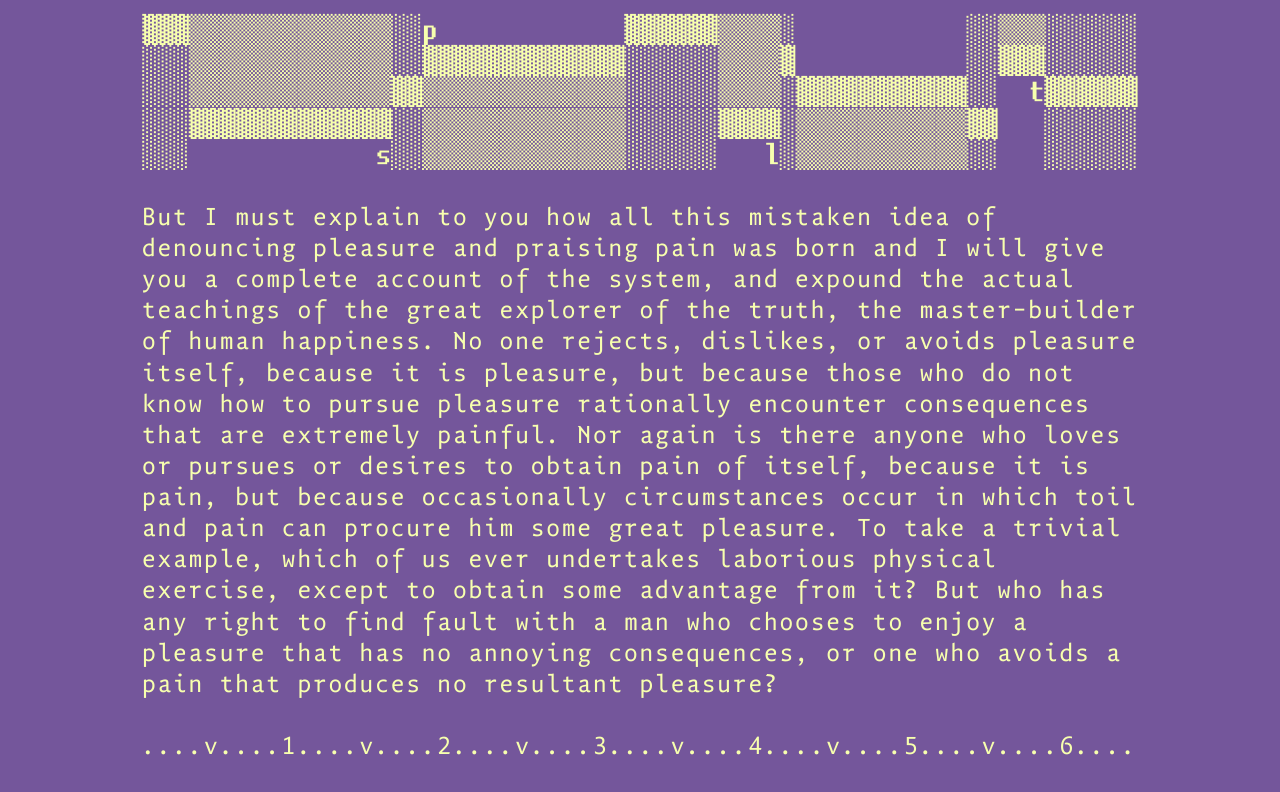
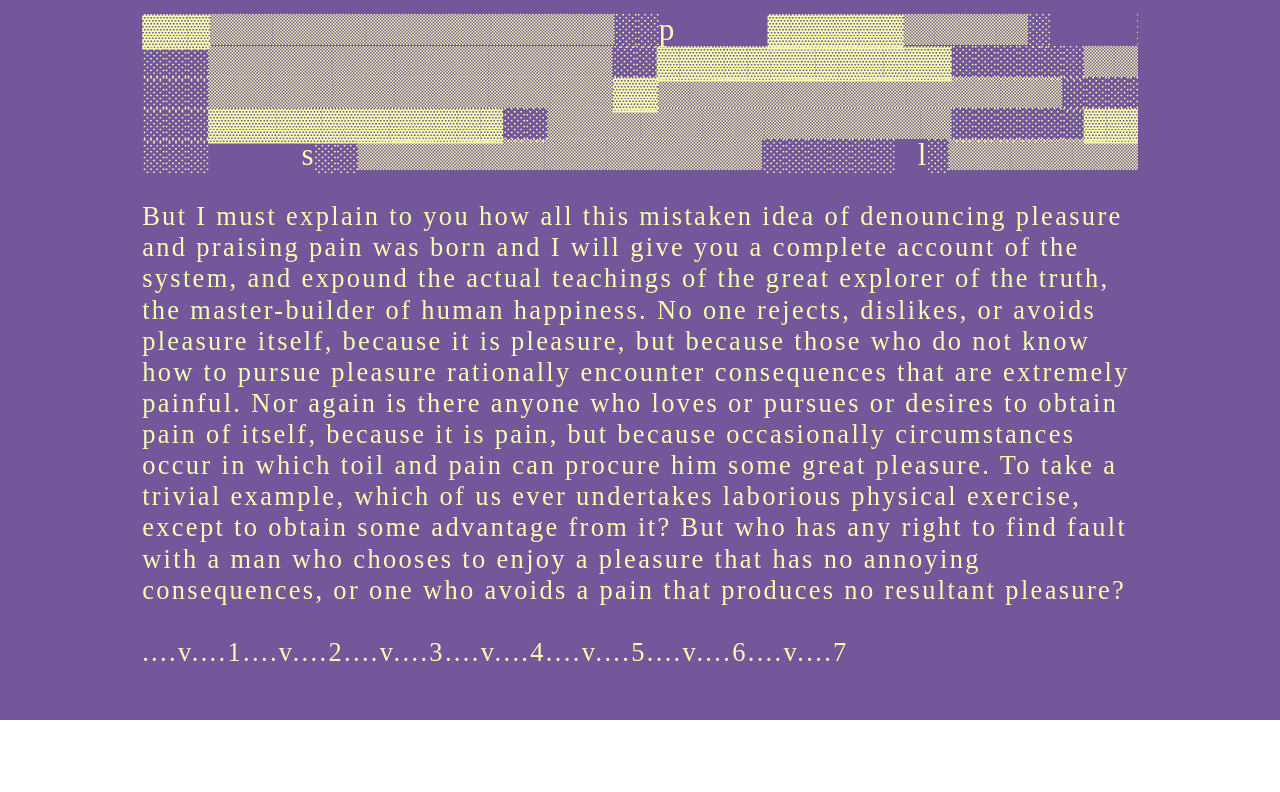
Before and after one commit to bsplt/Backside, a Gatsby site: page / in a window 1280 px wide. Shown: the part 80-872 px from the top of the page. After the commit the page ends 800 px from the top, so only its background shows below. Built offline with nearby package versions, Linux system fonts and the light colour scheme; Gatsby itself is replaced by a stand-in of ours.

Commit message:
update theming

```diff
--- a/src/components/layout.css
+++ b/src/components/layout.css
@@ -9,13 +9,20 @@
 }
 
 :root {
+  /* Layout */
   --count: 64;
   --margin: 2;
+
+  /* Themeing */
   --themeA: #74569b;
   --themeB: #f7ffae;
   --themeC: #96fbc7;
   --themeD: #d8bfd8;
   --themeE: #ffb3cb;
+  /* Assigning */
+  --colorBackground: var(--themeA);
+  --colorText: var(--themeB);
+  --colorLink: var(--themeC);
 }
 
 html {
@@ -33,12 +40,6 @@ html {
   html {
     font-size: calc(200vw / (var(--count) + var(--margin) * 2) * 1);
   }
-}
-
-.wrap {
-  --colorBackground: var(--themeA);
-  --colorText: var(--themeB);
-  --colorLink: var(--themeC);
 }
 
 .wrap {
@@ -60,7 +61,7 @@ html {
 
 aside,
 .blocks {
-  font-family: "Unscii", "Courier New", monospace;
+  font-family: var(--fontBlocks), "Courier New", monospace;
   white-space: nowrap;
   font-size: 1rem;
   letter-spacing: 0;
@@ -69,7 +70,7 @@ aside,
 }
 
 body {
-  font-family: "Quadraat Sans Mono", "Courier New", monospace;
+  font-family: var(--fontText), "Courier New", monospace;
   font-size: 0.85rem;
   letter-spacing: 0.075rem;
   line-height: 1rem;
@@ -99,7 +100,7 @@ a:hover {
 
 ::-webkit-scrollbar {
   width: 0.5rem;
-  background: var(--colorBackground);
+  background-color: var(--colorBackground);
 }
 
 ::-webkit-scrollbar-thumb {
```
